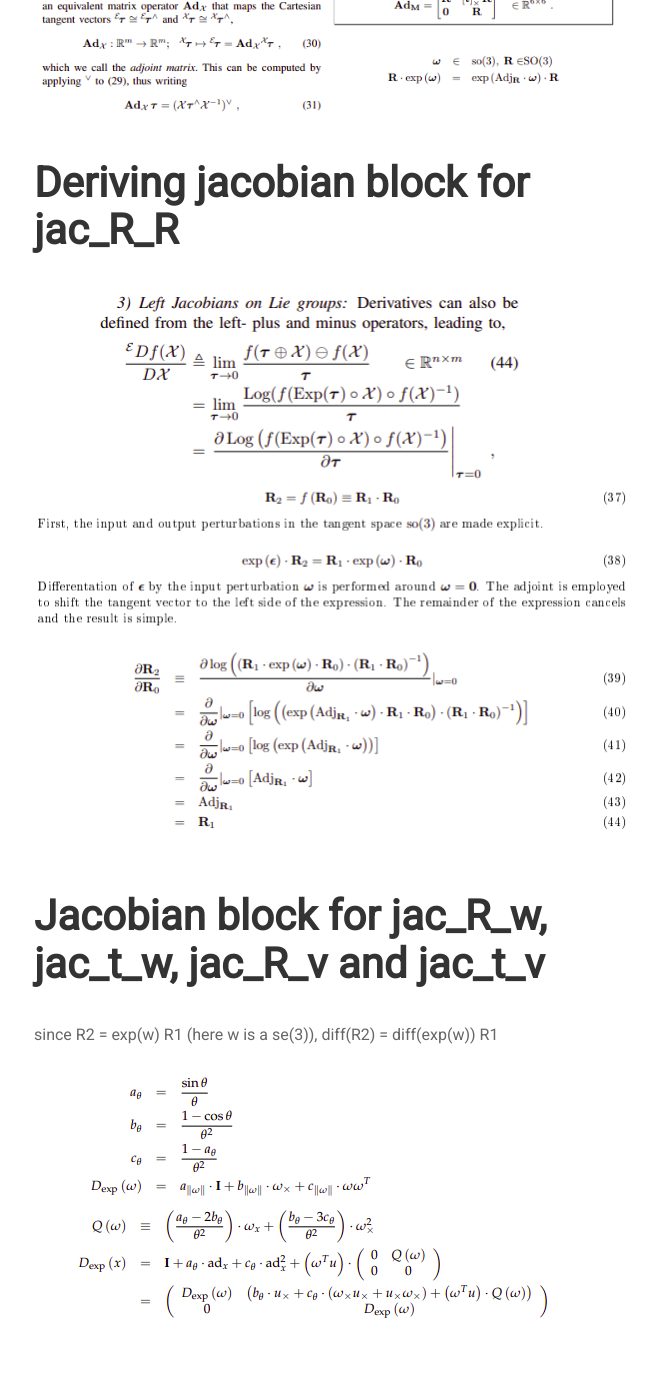
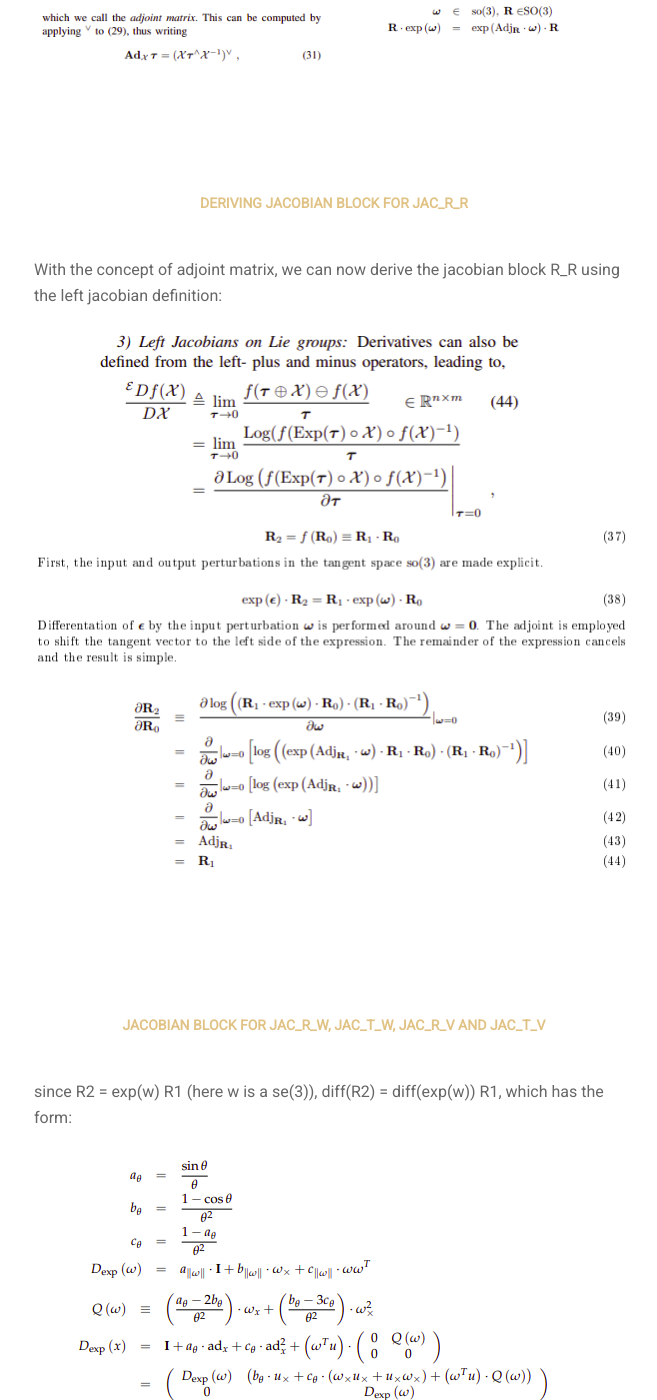
Before and after one commit to Dung-Han-Lee/Dung-Han-Lee.github.io, a Jekyll site: the page built from _posts/2021-01-24-LeeAlgebra02.md, in a window 1280 px wide and 1400 px high, scrolled down 3016 px. Shown: the whole window, without its empty margins (306-963 px from the left). Built offline with Jekyll 4.4.1, drawn with Linux system fonts in a browser that asks for light colours; nearby versions of some CDN libraries.

Commit message:
update on lie algebra

```diff
--- a/_posts/2021-01-24-LeeAlgebra02.md
+++ b/_posts/2021-01-24-LeeAlgebra02.md
@@ -3,36 +3,39 @@ layout: post
 title: "Deriviative of Lie Algebra"
 ---
 
-# Lie Algebra and Point Transformation
+## Lie Algebra and Point Transformation
 
-## Baker-Campbell-Hausdoff Approximation
+### Baker-Campbell-Hausdoff Approximation
 <img src="/assets/img/posts/leealgebra_10.png" alt="conversion" class="responsive"/>
 
-## Left Pertubation Model so(3)
+### Left Pertubation Model so(3)
 <img src="/assets/img/posts/leealgebra_11.png" alt="conversion" class="responsive"/>
 
-## Left Pertubation Model se(3)
+### Left Pertubation Model se(3)
 
 <img src="/assets/img/posts/leealgebra_12.png" alt="conversion" class="responsive"/>
 
-# Lie Algebra, Jacobian and Kalman Filter
+## Lie Algebra, Jacobian and Kalman Filter
 Recall in KF we have X = AX + BU. If we instead represent the 6DoF state vector using Lie algebra, then the question of which jacobian do we propagate uncertainty naturally arises. There are multiple blocks in jacobian that relates different state variables, e.g. R\_t and R\_t-1 or R\_t and w\_t-1. Here R, w represents SO(3) and angular velocity respectively.
 
 To answer some of these questions, it's necessary to introduce the concept of adjoint
 
-## Introduction of adjoint matrix
+### Introduction of adjoint matrix
 
 <img src="/assets/img/posts/leealgebra_24.png" alt="conversion" class="responsive"/>
 
 <img src="/assets/img/posts/leealgebra_25.png" alt="conversion" class="responsive"/>
 
-## Deriving jacobian block for jac_R_R
+### Deriving jacobian block for jac_R_R
+
+With the concept of adjoint matrix, we can now derive the jacobian block R_R using the
+left jacobian definition:
 
 <img src="/assets/img/posts/leealgebra_26.png" alt="conversion" class="responsive"/>
 
-## Jacobian block for jac_R_w, jac_t_w, jac_R_v and jac_t_v
+### Jacobian block for jac_R_w, jac_t_w, jac_R_v and jac_t_v
 
-since R2 = exp(w) R1 (here w is a se(3)), diff(R2) = diff(exp(w)) R1
+since R2 = exp(w) R1 (here w is a se(3)), diff(R2) = diff(exp(w)) R1, which has the form:
 
 <img src="/assets/img/posts/leealgebra_27.png" alt="conversion" class="responsive"/>
 
```
